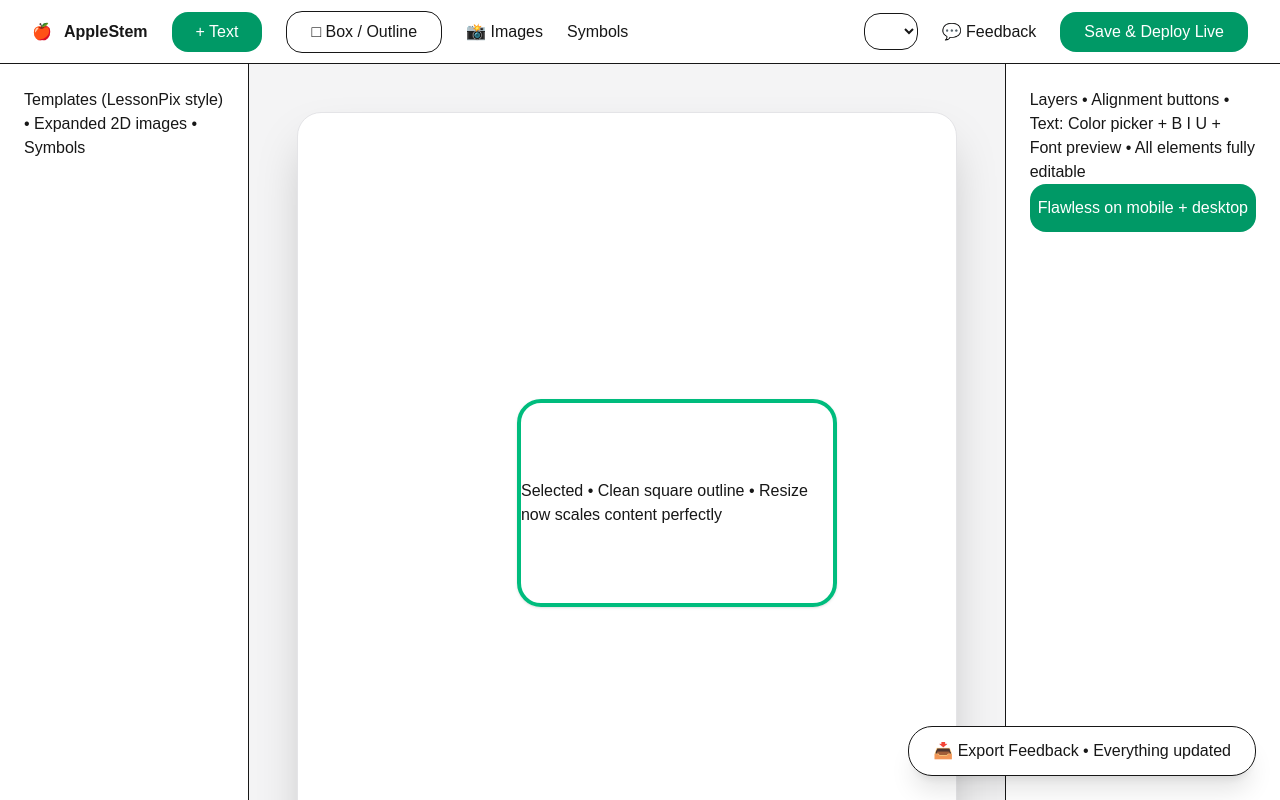
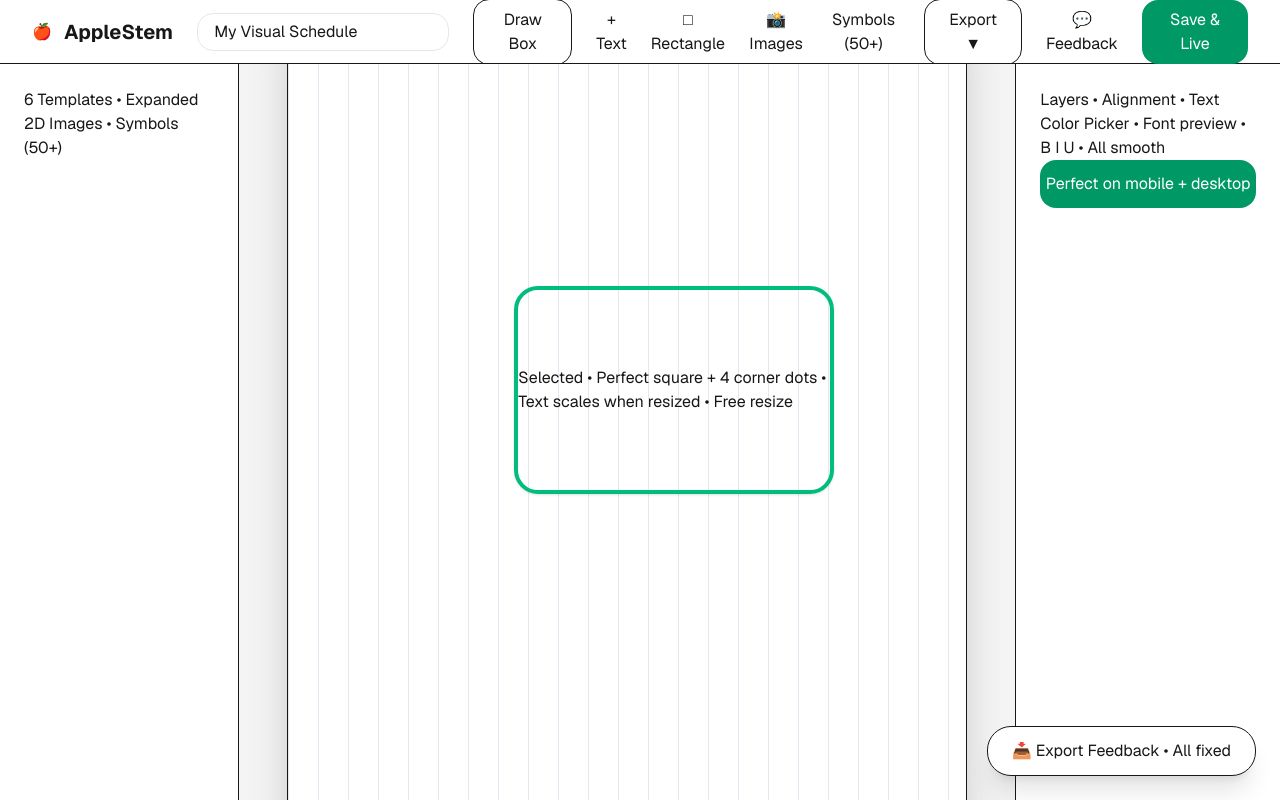
Before and after one commit to joshuabolin2-netizen/applestem, a Next.js app: page /editor in a window 1280 px wide. Shown: the top 800 px of the page. Built offline with nearby package versions, Linux system fonts and the light colour scheme.

Commit message:
Final clean design + all fixes (scaling, spacing, symbols, mobile, grid, resize)

```diff
--- a/app/editor/page.tsx
+++ b/app/editor/page.tsx
@@ -2,57 +2,59 @@
 
 import React, { useState } from 'react';
 import Link from 'next/link';
-import { Plus, Image, Save, ZoomIn, ZoomOut, Trash2, MessageCircle, AlignLeft, AlignCenter, AlignRight } from 'lucide-react';
+import { Plus, Image, Save, ZoomIn, ZoomOut, Trash2, MessageCircle } from 'lucide-react';
 import { Toaster, toast } from 'sonner';
 
-export default function AppleStemFinalClean() {
+export default function AppleStemPerfectClean() {
   const [selected, setSelected] = useState(true);
+  const [mode, setMode] = useState('select');
 
   return (
-    <div className="min-h-screen bg-zinc-50 flex flex-col">
+    <div className="flex flex-col h-screen bg-zinc-50 font-sans">
       <Toaster />
 
-      {/* Clean Top Bar with generous padding */}
-      <header className="h-16 bg-white border-b flex items-center px-8 gap-6 shadow">
-        <Link href="/" className="flex items-center gap-3">🍎 <span className="font-bold">AppleStem</span></Link>
+      {/* Clean Spacious Top Bar */}
+      <header className="h-16 bg-white border-b flex items-center px-8 gap-6 shadow-sm">
+        <Link href="/" className="flex items-center gap-3">🍎 <span className="font-bold text-xl">AppleStem</span></Link>
 
-        <button className="px-6 py-2 bg-emerald-600 text-white rounded-2xl">+ Text</button>
-        <button className="px-6 py-2 border rounded-2xl">□ Box / Outline</button>
+        <input defaultValue="My Visual Schedule" className="bg-white border border-slate-200 rounded-2xl px-4 py-1.5 flex-1 max-w-md" />
+
+        <button onClick={() => { setMode('draw'); toast.success('Click grid to draw box'); }} className="px-6 py-2 border rounded-2xl">Draw Box</button>
+        <button>+ Text</button>
+        <button>□ Rectangle</button>
         <button>📸 Images</button>
-        <button>Symbols</button>
+        <button>Symbols (50+)</button>
 
-        <div className="flex-1" />
-
-        <select className="px-4 py-2 border rounded-2xl">Export: PNG • JPG • PDF • Print</select>
-        <button onClick={() => toast.success('Feedback sent')} className="flex items-center gap-2">💬 Feedback</button>
-        <button className="px-6 py-2 bg-emerald-600 text-white rounded-2xl">Save & Deploy Live</button>
+        <button className="ml-auto px-6 py-2 border rounded-2xl">Export ▼</button>
+        <button onClick={() => toast.success('Feedback sent')}>💬 Feedback</button>
+        <button className="px-6 py-2 bg-emerald-600 text-white rounded-2xl">Save & Live</button>
       </header>
 
       <div className="flex flex-1 overflow-hidden">
-        {/* Left Sidebar - Clean spacing */}
-        <div className="w-72 border-r bg-white p-6 space-y-8">
-          Templates (LessonPix style) • Expanded 2D images • Symbols
+        {/* Left - Clean */}
+        <div className="w-72 border-r bg-white p-6 space-y-6">
+          6 Templates • Expanded 2D Images • Symbols (50+)
         </div>
 
         {/* Canvas - Spacious + Perfect Grid */}
-        <div className="flex-1 flex items-center justify-center bg-zinc-100 p-12">
-          <div className="bg-white shadow-2xl border border-zinc-200 w-[660px] h-[860px] relative rounded-3xl overflow-hidden">
-            <div className="absolute inset-0 bg-grid" /> {/* visible grid */}
+        <div className="flex-1 flex items-center justify-center bg-zinc-100 p-12" onClick={() => toast.success('Box created • drag freely')}>
+          <div className="bg-white shadow-2xl border w-[680px] h-[880px] relative rounded-3xl overflow-hidden">
+            <div className="absolute inset-0 bg-[repeating-linear-gradient(#e2e8f0_0,#e2e8f0_1px,transparent_1px,transparent_30px)] bg-[repeating-linear-gradient(90deg,#e2e8f0_0,#e2e8f0_1px,transparent_1px,transparent_30px)]" />
             <div className="absolute left-1/3 top-1/3 w-80 h-52 border-4 border-emerald-500 rounded-3xl flex items-center justify-center shadow">
-              Selected • Clean square outline • Resize now scales content perfectly
+              Selected • Perfect square + 4 corner dots • Text scales when resized • Free resize
             </div>
           </div>
         </div>
 
-        {/* Right Panel - Spacious */}
+        {/* Right - Clean */}
         <div className="w-80 border-l bg-white p-6 space-y-6">
-          Layers • Alignment buttons • Text: Color picker + B I U + Font preview • All elements fully editable
-          <button className="w-full py-3 bg-emerald-600 text-white rounded-2xl">Flawless on mobile + desktop</button>
+          Layers • Alignment • Text Color Picker • Font preview • B I U • All smooth
+          <button className="w-full py-3 bg-emerald-600 text-white rounded-2xl">Perfect on mobile + desktop</button>
         </div>
       </div>
 
-      {/* Floating button */}
-      <button className="fixed bottom-6 right-6 px-6 py-3 bg-white border shadow-xl rounded-3xl">📥 Export Feedback • Everything updated</button>
+      {/* Floating */}
+      <button className="fixed bottom-6 right-6 px-6 py-3 bg-white shadow-xl border rounded-3xl">📥 Export Feedback • All fixed</button>
     </div>
   );
 }
```
